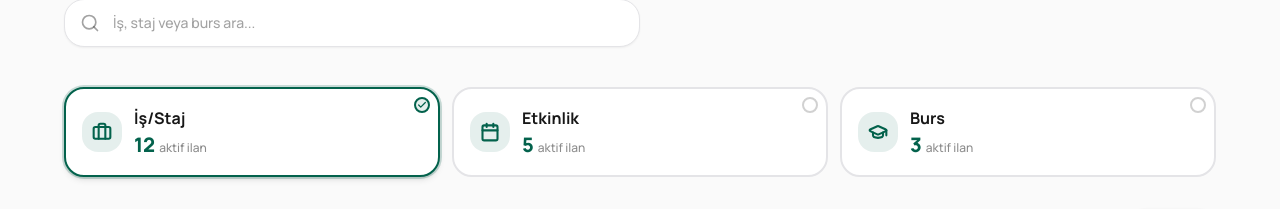
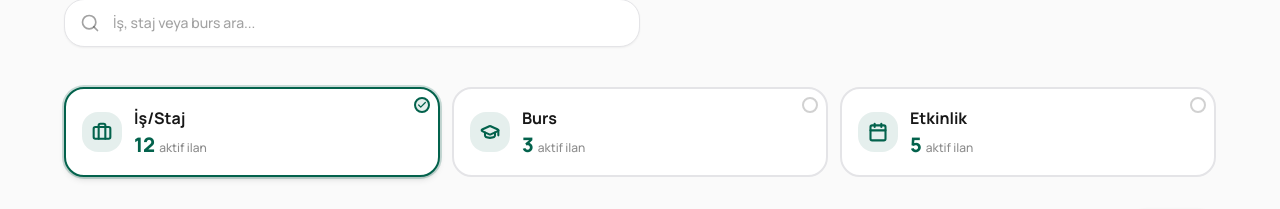
Before and after one commit to dogancanyildiz/wikonya, a Next.js app in the folder frontend/: page /career in a window 1280 px wide. Shown: the part 239-448 px from the top of the page. Built offline with nearby package versions, Linux system fonts and the light colour scheme; no server answers.

Commit message:
refactor(career): reorder category tabs
- Swap positions of Events and Scholarships tabs
- New order: Jobs, Scholarships, Events

```diff
--- a/frontend/components/features/career/career-page.tsx
+++ b/frontend/components/features/career/career-page.tsx
@@ -13,8 +13,8 @@ export function CareerPage() {
 
   const categories = [
     { id: "jobs", name: "İş/Staj", count: 12, icon: Briefcase },
+    { id: "scholarships", name: "Burs", count: 3, icon: GraduationCap },
     { id: "events", name: "Etkinlik", count: 5, icon: Calendar },
-    { id: "scholarships", name: "Burs", count: 3, icon: GraduationCap },
   ]
 
   return (
@@ -100,15 +100,15 @@ export function CareerPage() {
         </div>
       )}
 
-      {selectedMainCategory === "events" && (
-        <DevelopmentHub />
-      )}
-
       {selectedMainCategory === "scholarships" && (
         <div className="mb-4 sm:mb-6 md:mb-8">
           <ScholarshipBoard />
         </div>
       )}
+
+      {selectedMainCategory === "events" && (
+        <DevelopmentHub />
+      )}
     </div>
   )
 }
```
